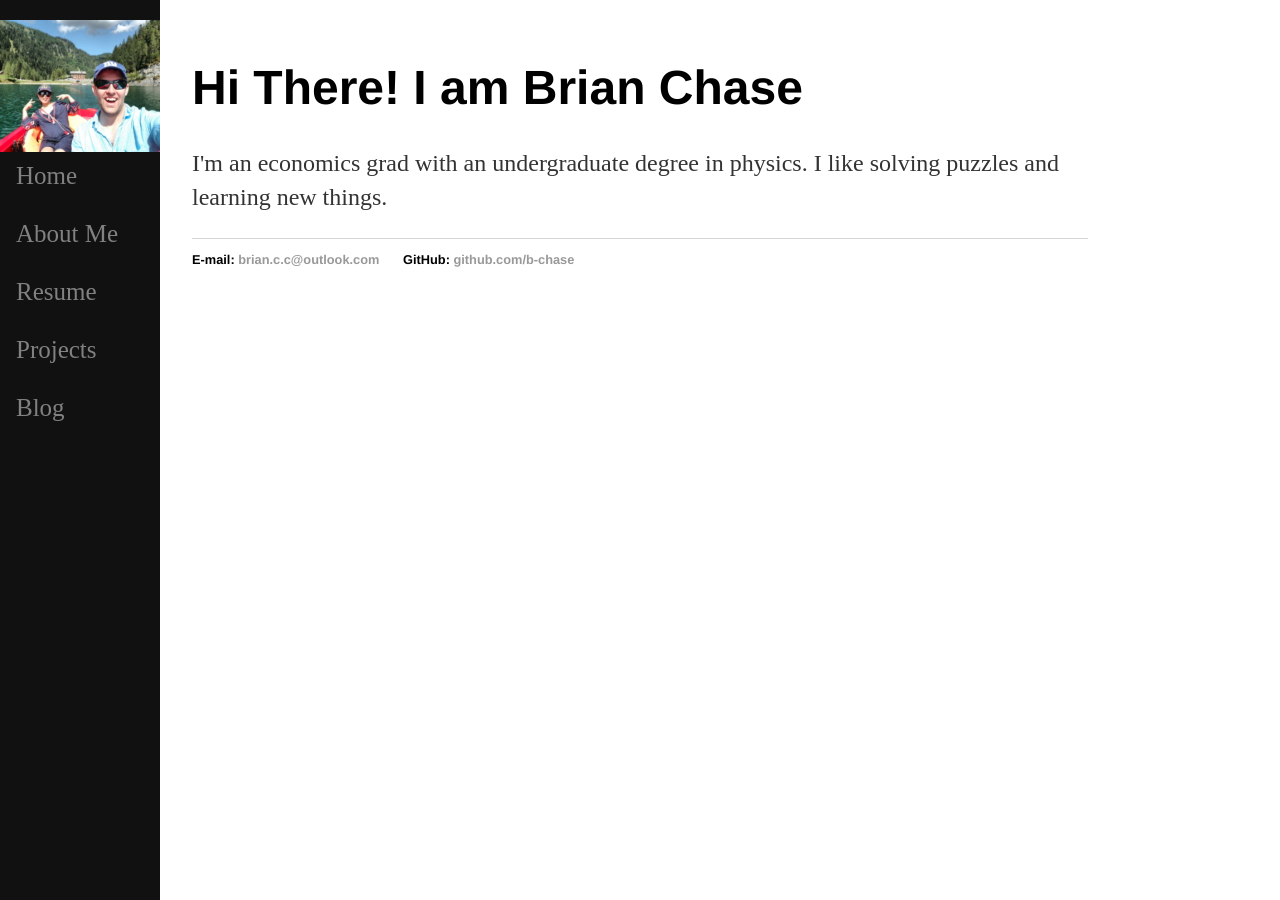
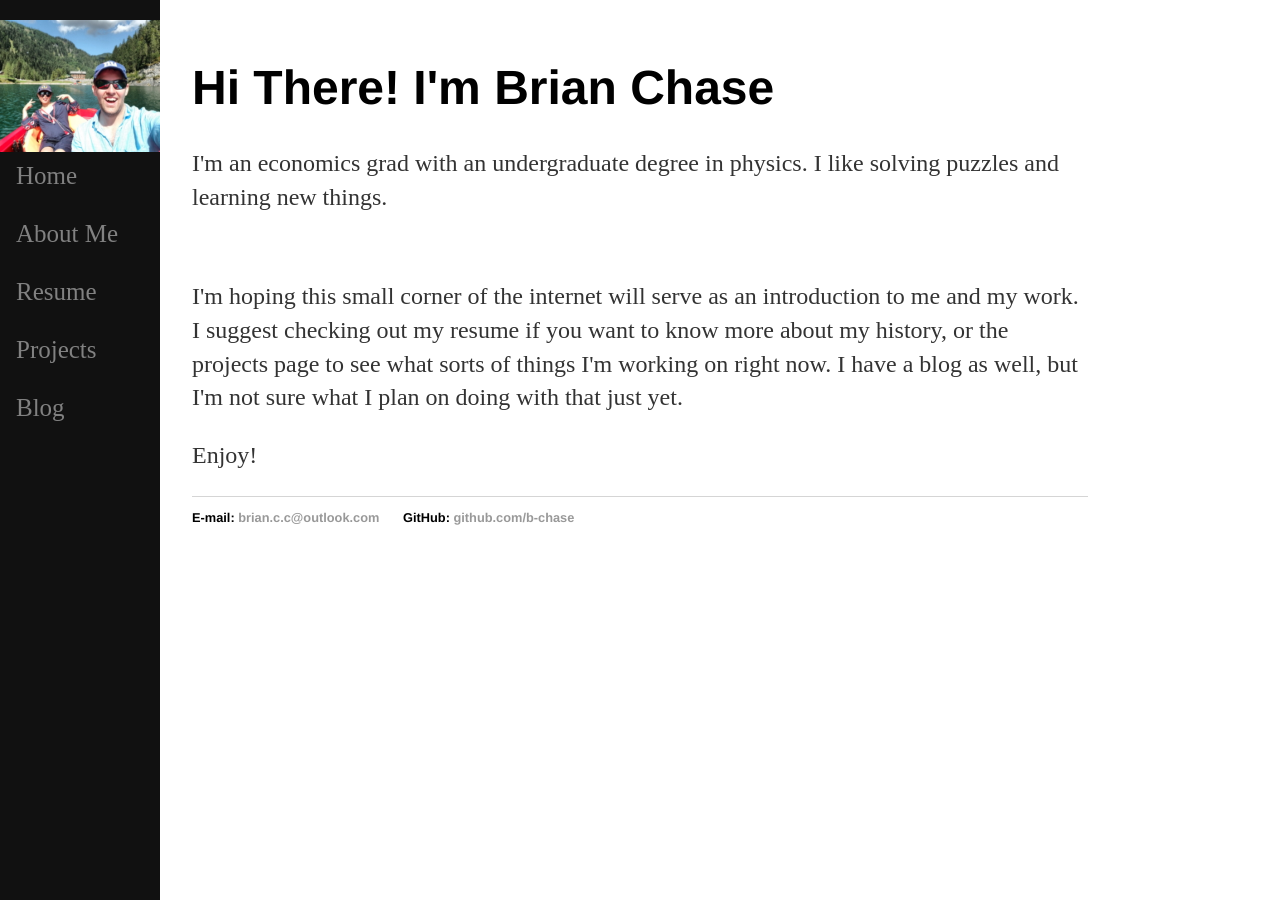
Before and after one commit to b-chase/b-chase.github.io, a Jekyll site: the page built from index.html, in a window 1280 px wide. Built offline with Jekyll 4.4.1, drawn with Linux system fonts in a browser that asks for light colours.

Commit message:
Update index.html

```diff
--- a/index.html
+++ b/index.html
@@ -3,6 +3,11 @@ layout: default
 title: Brian Chase, Economics Researcher
 ---
 <div class="blurb">
-	<h1>Hi There! I am Brian Chase</h1>
+	<h1>Hi There! I'm Brian Chase</h1>
 	<p>I'm an economics grad with an undergraduate degree in physics. I like solving puzzles and learning new things.</p>
 </div><!-- /.blurb -->
+<br>
+<section id="summary">
+	<p>I'm hoping this small corner of the internet will serve as an introduction to me and my work. I suggest checking out my resume if you want to know more about my history, or the projects page to see what sorts of things I'm working on right now. I have a blog as well, but I'm not sure what I plan on doing with that just yet.</p>
+	<p>Enjoy!</p>
+</section>
```
